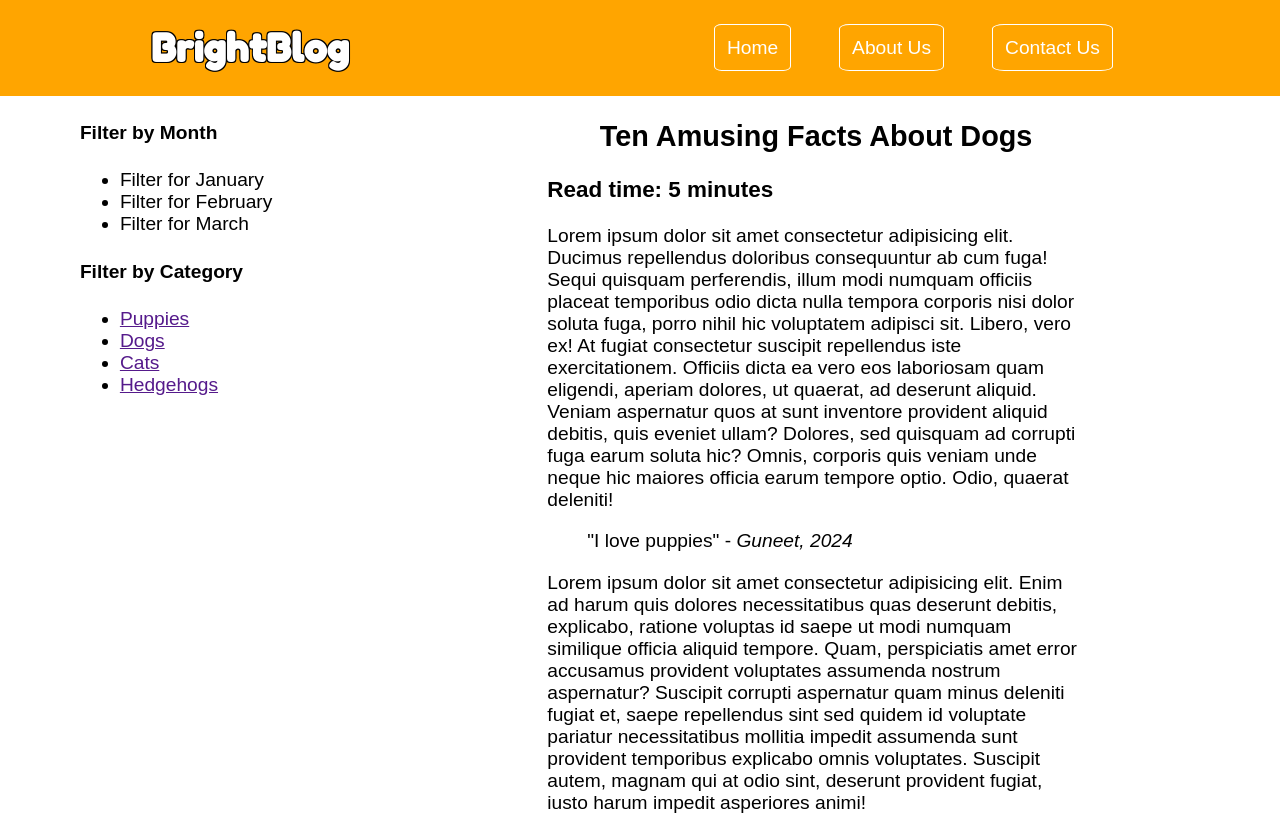
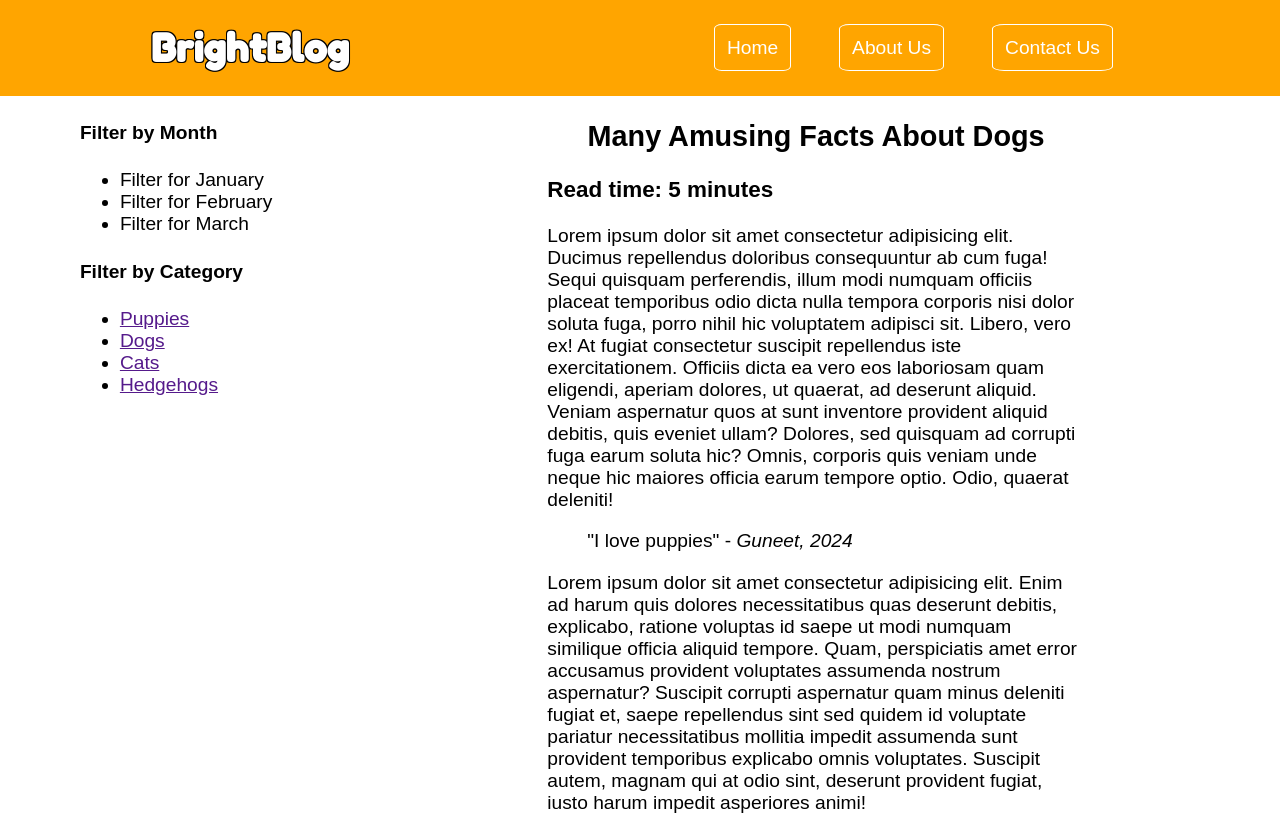
Before and after one commit to guneet0406/guneet0406.github.io, a plain HTML site: page index.html in a window 1280 px wide. Shown: the top 817 px of the page. Drawn offline with Linux system fonts and the light colour scheme; no server answers.

Commit message:
Update index.html

```diff
--- a/index.html
+++ b/index.html
@@ -47,7 +47,7 @@
             <div>
                 <article>
                     <header>
-                        <h2>Ten Amusing Facts About Dogs</h2>
+                        <h2>Many Amusing Facts About Dogs</h2>
                         <h3>Read time: 5 minutes</h3>
                     </header>
                     <main>
```
